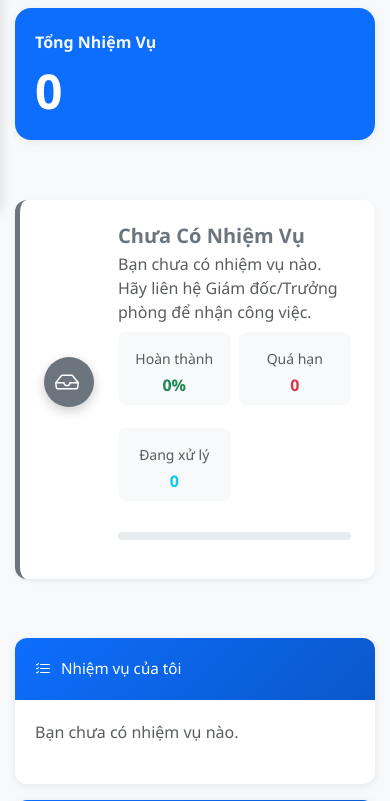
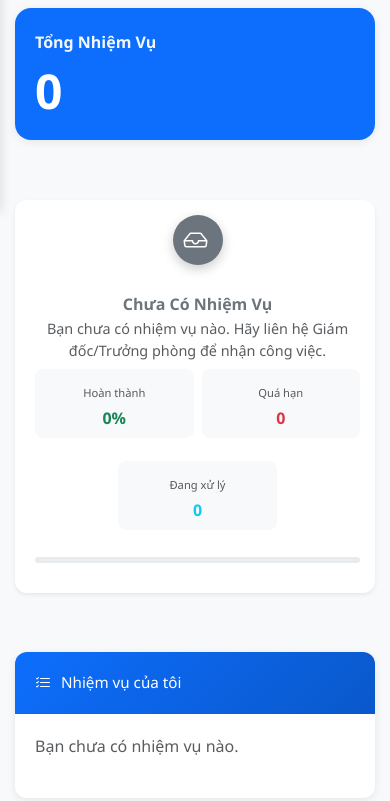
Before and after one commit to VuHoangITer/appnoibobricon, a Flask app: page /tasks/dashboard in a window 390 px wide. Shown: the part 632-1433 px from the top of the page. Run offline with Flask 3, Linux system fonts and the light colour scheme; the visitor is signed in with stand-in values (Sample User, id 1); data that the repository does not hold is empty; some libraries are stand-ins or nearby versions.

Commit message:
chỉnh reponsive thông báo

```diff
--- a/app/templates/dashboard.html
+++ b/app/templates/dashboard.html
@@ -241,7 +241,7 @@
 }
 
 /* ============================================
-   PERFORMANCE NOTIFICATION CARD - PROFESSIONAL
+   PERFORMANCE NOTIFICATION CARD - RESPONSIVE
    ============================================ */
 .performance-card {
     border-left: 5px solid;
@@ -263,19 +263,26 @@
     justify-content: center;
     font-size: 2rem;
     box-shadow: 0 4px 12px rgba(0,0,0,0.2);
+    flex-shrink: 0; /* Không co lại */
 }
 
 .performance-stats .stat-item {
-    padding: 8px;
+    padding: 10px 8px;
     background: #f8f9fa;
     border-radius: 8px;
     text-align: center;
+    min-width: 80px;
+}
+
+.performance-stats .stat-item small {
+    display: block;
+    font-size: 0.75rem;
+    margin-bottom: 4px;
 }
 
 .performance-stats .stat-item strong {
     font-size: 1.2rem;
     display: block;
-    margin-top: 4px;
 }
 
 /* Border colors theo type */
@@ -328,21 +335,127 @@
     background: linear-gradient(90deg, #dc3545 0%, #e4606d 100%) !important;
 }
 
-/* Responsive */
+/* ============================================
+   MOBILE RESPONSIVE (QUAN TRỌNG)
+   ============================================ */
 @media (max-width: 767px) {
+    /* Icon nhỏ hơn */
     .performance-icon {
         width: 50px;
         height: 50px;
         font-size: 1.5rem;
+        margin-bottom: 15px; /* Khoảng cách với content */
+    }
+
+    /* Layout thay đổi: Icon ở trên, content ở dưới */
+    .performance-card .card-body > .row {
+        flex-direction: column !important;
+        text-align: center;
+    }
+
+    .performance-card .card-body .col-auto {
+        width: 100% !important;
+        display: flex;
+        justify-content: center;
+        margin-bottom: 15px;
+    }
+
+    .performance-card .card-body .col {
+        width: 100% !important;
+    }
+
+    /* Title và message */
+    .performance-card h5 {
+        font-size: 1rem !important;
+        text-align: center;
+    }
+
+    .performance-card p {
+        font-size: 0.9rem;
+        text-align: center;
+    }
+
+    /* Stats grid - 2 cột trên mobile */
+    .performance-stats .row {
+        justify-content: center;
+    }
+
+    .performance-stats .stat-item {
+        padding: 8px 6px;
+        min-width: 70px;
+        font-size: 0.85rem;
+    }
+
+    .performance-stats .stat-item small {
+        font-size: 0.7rem;
     }
 
     .performance-stats .stat-item strong {
         font-size: 1rem;
     }
 
+    /* Progress bar nhỏ hơn */
+    .performance-card .progress {
+        height: 6px !important;
+        margin-top: 12px !important;
+    }
+
+    /* Action button full width */
+    .performance-card .col-auto:last-child {
+        width: 100% !important;
+        margin-top: 15px;
+    }
+
     .performance-card .btn {
         width: 100%;
-        margin-top: 15px;
+        font-size: 0.9rem;
+    }
+
+    /* Card padding nhỏ hơn */
+    .performance-card .card-body {
+        padding: 15px !important;
+    }
+}
+
+/* Tablet (768px - 991px) */
+@media (min-width: 768px) and (max-width: 991px) {
+    .performance-icon {
+        width: 60px;
+        height: 60px;
+        font-size: 1.75rem;
+    }
+
+    .performance-stats .stat-item {
+        min-width: 75px;
+        padding: 9px 7px;
+    }
+
+    .performance-stats .stat-item strong {
+        font-size: 1.1rem;
+    }
+
+    .performance-card h5 {
+        font-size: 1.05rem !important;
+    }
+}
+
+/* Very small mobile (< 380px) */
+@media (max-width: 379px) {
+    .performance-stats .stat-item {
+        min-width: 65px;
+        padding: 6px 4px;
+    }
+
+    .performance-stats .stat-item small {
+        font-size: 0.65rem;
+    }
+
+    .performance-stats .stat-item strong {
+        font-size: 0.95rem;
+    }
+
+    .performance-card h5 {
+        font-size: 0.95rem !important;
     }
 }
 /* ============================================
@@ -810,7 +923,7 @@ function setChartDateRange(days) {
 {% if notification %}
 <div class="row mb-4">
     <div class="col-12">
-        <div class="card border-{{ notification.type }} shadow-sm performance-card">
+        <div class="card border-white shadow-sm performance-card">
             <div class="card-body p-4">
                 <div class="row align-items-center">
                     <!-- Icon Section -->
@@ -961,7 +1074,7 @@ function setChartDateRange(days) {
 {% if my_personal_tasks %}
 <div class="row mb-4">
     <div class="col-md-12">
-        <div class="card border-primary">
+        <div class="card border-white">
             <div class="card-header bg-primary text-white">
                 <h5 class="mb-0">
                     <i class="bi bi-person-check-fill"></i> Nhiệm vụ của bạn
@@ -1030,7 +1143,7 @@ function setChartDateRange(days) {
 {% if overdue_tasks %}
 <div class="row mb-4">
     <div class="col-md-12">
-        <div class="card border-danger">
+        <div class="card border-white">
             <div class="card-header bg-danger text-white">
                 <h5 class="mb-0">
                     <i class="bi bi-exclamation-triangle-fill"></i> Nhiệm vụ quá hạn
@@ -1408,7 +1521,7 @@ function setChartDateRange(days) {
 {% if notification %}
 <div class="row mb-4">
     <div class="col-12">
-        <div class="card border-{{ notification.type }} shadow-sm performance-card">
+        <div class="card border-white shadow-sm performance-card">
             <div class="card-body p-4">
                 <div class="row align-items-center">
                     <!-- Icon Section -->
@@ -1564,7 +1677,7 @@ function setChartDateRange(days) {
 {% if overdue_tasks %}
 <div class="row mb-4">
     <div class="col-md-12">
-        <div class="card border-danger">
+        <div class="card border-white">
             <div class="card-header bg-danger text-white">
                 <h5 class="mb-0">
                     <i class="bi bi-exclamation-triangle-fill"></i> Nhiệm vụ của bạn đã quá hạn
@@ -1619,7 +1732,7 @@ function setChartDateRange(days) {
 {% if upcoming %}
 <div class="row mb-4">
     <div class="col-md-12">
-        <div class="card border-warning">
+        <div class="card border-white">
             <div class="card-header bg-warning text-dark">
                 <h5 class="mb-0">
                     <i class="bi bi-calendar-event"></i> Nhiệm vụ của bạn sắp đến hạn
```
